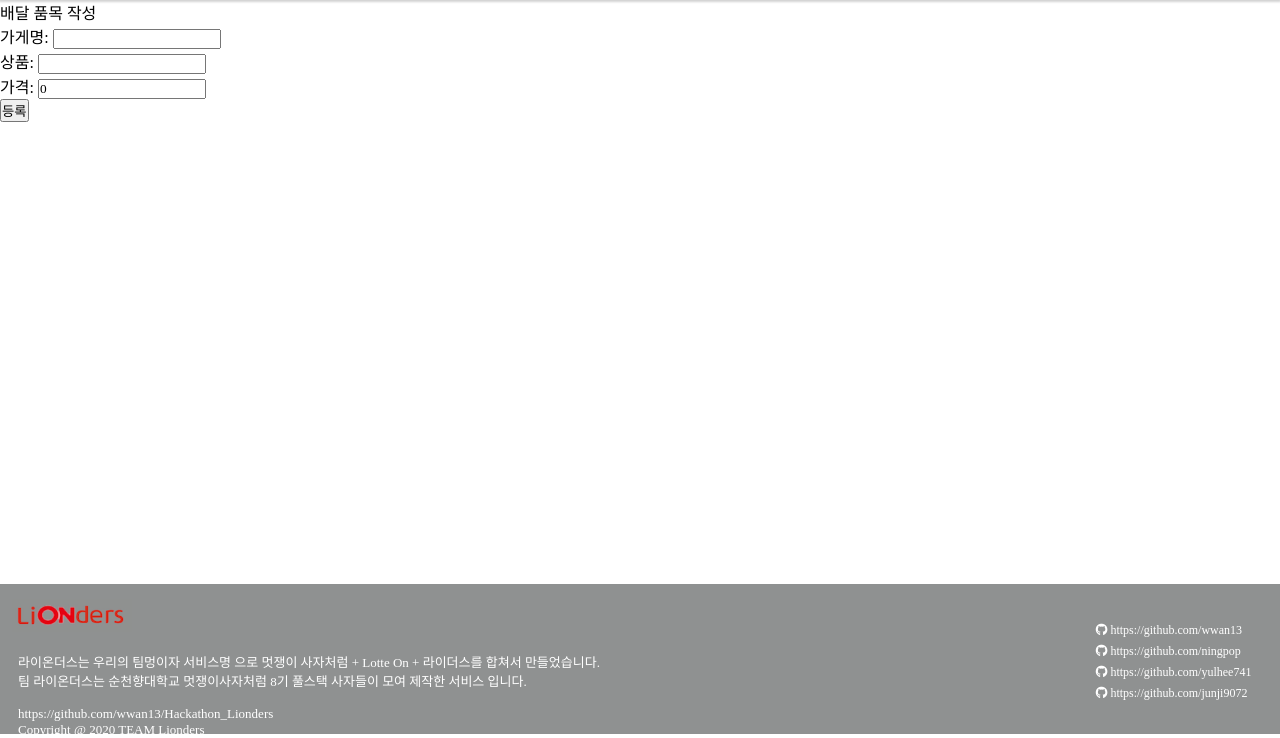
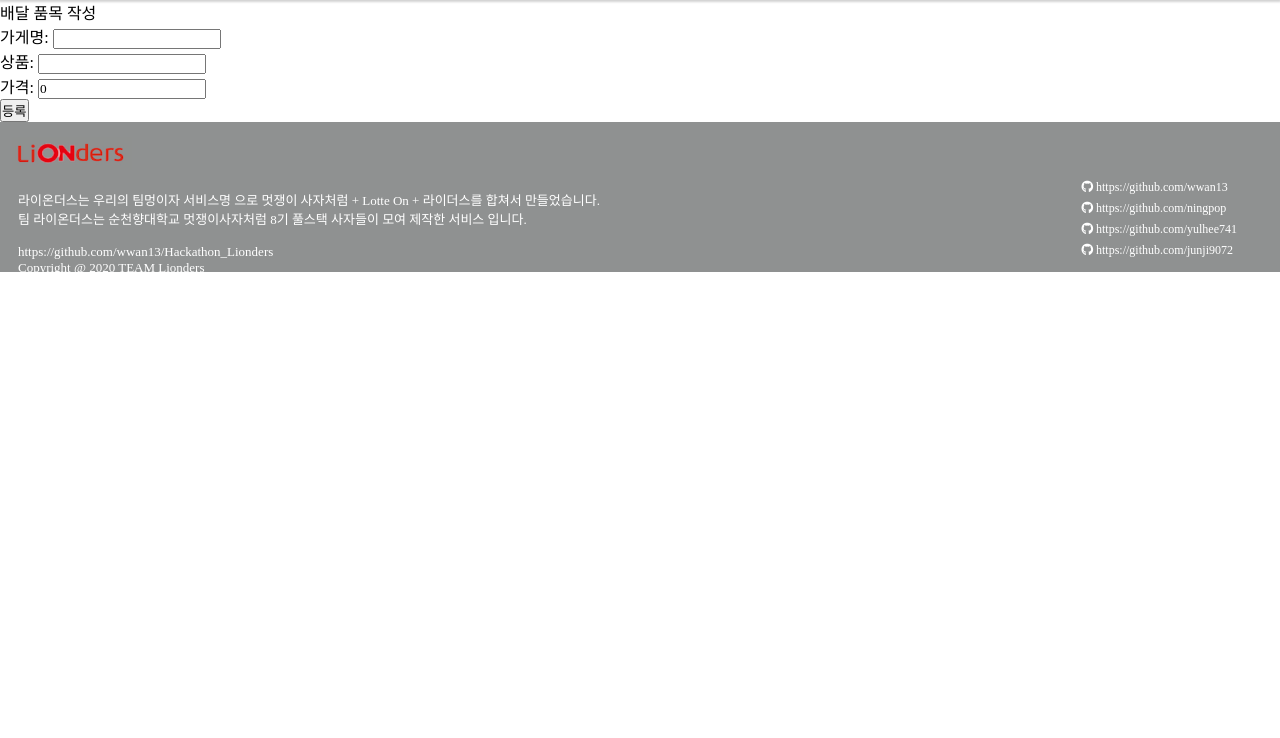
Before and after one commit to wwan13/Hackathon_Lionders, a Django app: page /item/ in a window 1280 px wide. Shown: the part 66-804 px from the top of the page. After the commit the page ends 338 px from the top, so only its background shows below. Run offline with Django 3.2, Linux system fonts and the light colour scheme; some libraries are stand-ins or nearby versions; some web fonts are replaced.

Commit message:
[ningpop] fix footer

```diff
--- a/static/css/base.css
+++ b/static/css/base.css
@@ -97,7 +97,7 @@ a {
 .footer {
     display: flex;
     justify-content: space-between;
-    position: absolute;
+    /* position: absolute; */
     left: 0%;
     bottom: 0%;
     width: 100%;
@@ -106,9 +106,11 @@ a {
 }
 
 .footer__right {
-    position: absolute;
-    bottom: 20%;
-    right: 2%;
+    /* position: absolute;
+    bottom: 20px;
+    right: 2%; */
+    padding-top: 55px;
+    padding-right: 40px;
 }
 
 .footer__right a {
```
